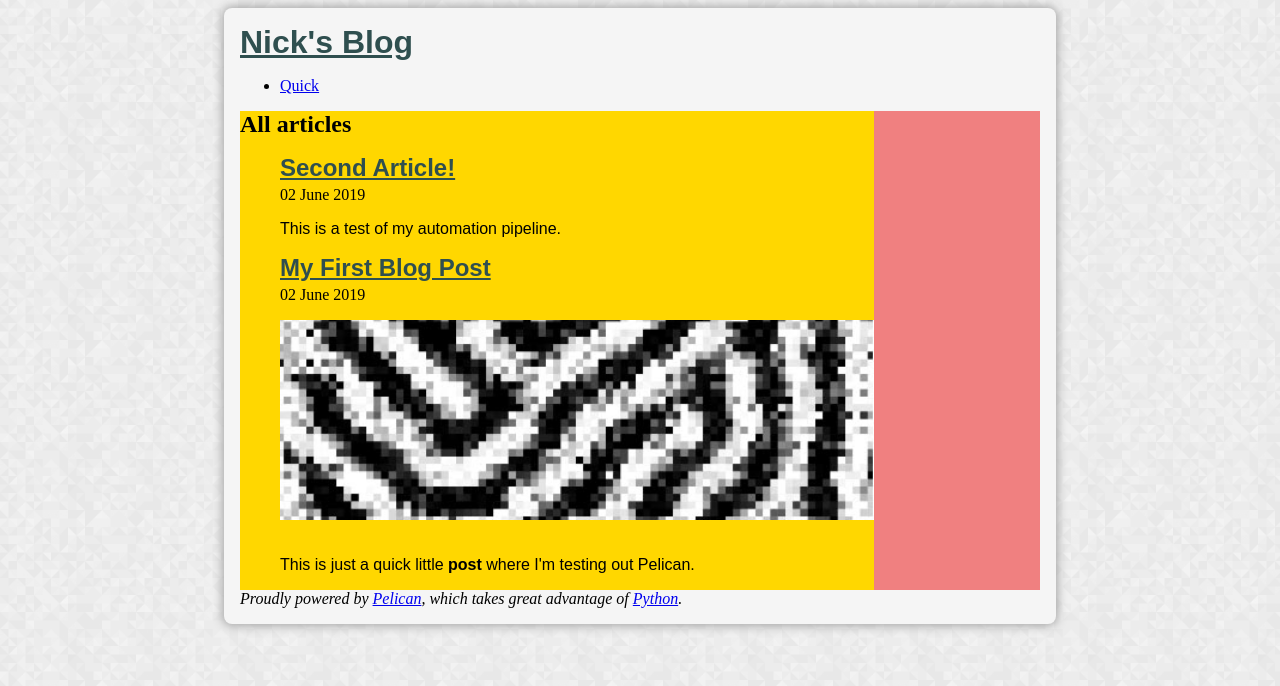
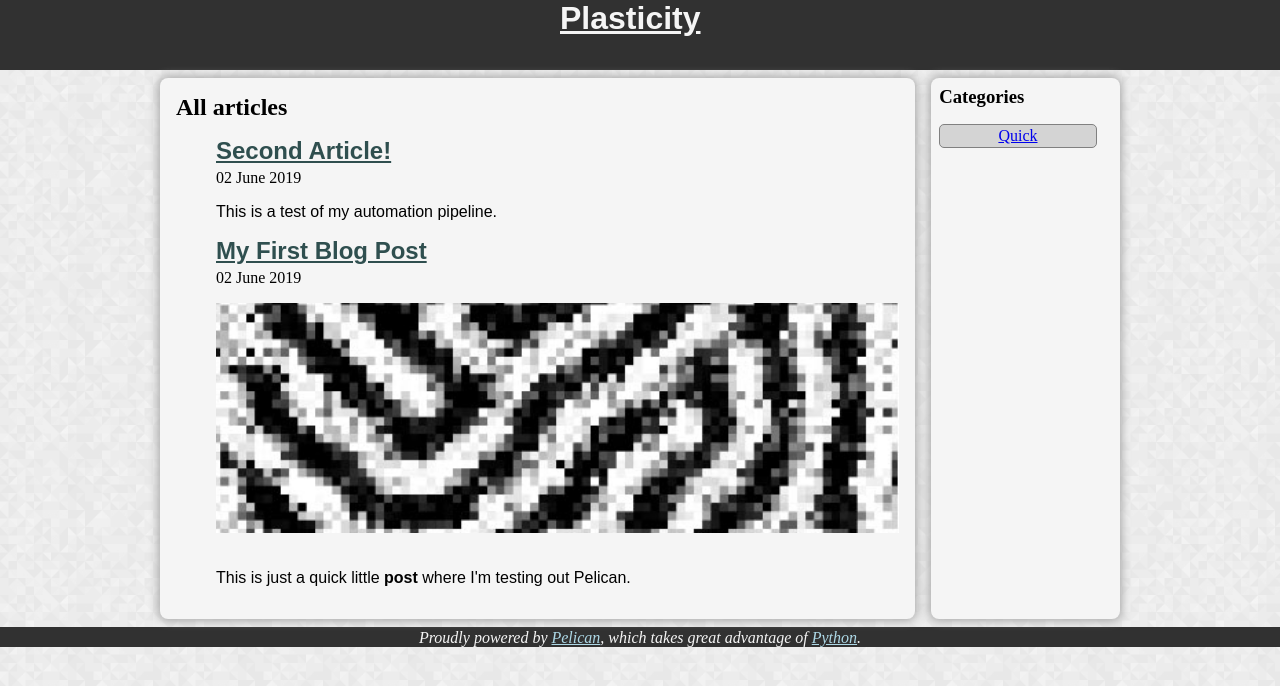
Before and after one commit to N-Onorato/N-Onorato.github.io, a plain HTML site: page index.html in a window 1280 px wide. Drawn offline with Linux system fonts and the light colour scheme.

Commit message:
updated site

```diff
--- a/index.html
+++ b/index.html
@@ -2,24 +2,27 @@
 <html lang="en">
 
 <head>
-  <title>Nick's Blog</title>
-  <base target="_blank" rel="noreferrer">
+      <title>Plasticity</title>
+  <base target="_self" rel="noreferrer">
   <link rel="stylesheet" type="text/css" href="./theme/css/main.css" />
   <meta charset="utf-8" />
+
+    <link rel="stylesheet" type="text/css" href="./theme/css/index.css">
 </head>
 
 <body id="index" class="home">
     <header id="banner" class="body">
-        <h1><a href="./">Nick's Blog <strong></strong></a></h1>
+        <h1><a href="./">Plasticity <strong></strong></a></h1>
       </header><!-- /#banner -->
-      <nav id="menu">
-        <ul>
-            <li><a href="./category/quick.html">Quick</a>
-              </li>
-        </ul>
-      </nav><!-- /#menu -->
 
 <div id="main-grid-container">
+    <nav id="menu">
+        <h3 id="category-title">Categories</h3>
+        <ul>
+                <a href="./category/quick.html"><li>Quick
+                    </li></a>
+        </ul>
+    </nav><!-- /#menu -->
     <section id="content">
         <h2>All articles</h2>
 
--- /dev/null
+++ b/theme/css/article.css
@@ -0,0 +1,11 @@
+#content {
+    margin: .5rem auto;
+    padding: 1rem;
+    max-width: 60rem;
+    min-width: 30rem;
+    min-height: 100%;
+
+    background-color: #f5f5f5;
+    box-shadow: 0 0 10px 2px darkgrey;
+    border-radius: .5rem;
+}
--- /dev/null
+++ b/theme/css/index.css
@@ -0,0 +1,44 @@
+#main-grid-container {
+    display: grid;
+    grid-template-columns: 4fr 1fr;
+    grid-template-rows: auto;
+    grid-gap: 1rem;
+
+}
+
+#content {
+    grid-column-start: 1;
+    grid-row-start: 1;
+    padding: 1rem;
+    background-color: #f5f5f5;
+    box-shadow: 0 0 10px 2px darkgrey;
+    border-radius: .5rem;
+}
+
+#menu {
+    grid-column-start: 2;
+    grid-column-end: 3;
+    grid-row-start: 1;
+    grid-row-end: 2;
+    padding: .5rem;
+    background-color: #f5f5f5;
+    box-shadow: 0 0 10px 2px darkgrey;
+    border-radius: .5rem;
+}
+
+nav ul {
+    padding: 0;
+}
+
+nav ul li {
+    list-style: none;
+    width: 90%;
+    text-align: center;
+    margin: 10px 0;
+    background: #d4d4d4;
+    border-radius: 5px;
+    border-width: 1px;
+    border-color: gray;
+    border-style: solid;
+    padding: 2px 0;
+}
--- a/theme/css/main.css
+++ b/theme/css/main.css
@@ -4,6 +4,10 @@ html {
     background-image: url(../prism_light_tiny.png);
     background-repeat: repeat;
     background-size: 170px 170px;
+    margin: 0;
+}
+
+body {
     margin: 0;
 }
 
@@ -33,16 +37,26 @@ blockquote p {
     font-family: 'Times New Roman', Times, serif
 }
 
-body {
+#banner {
+    width: 100%;
+    height: 70px;
+
+    background-color: rgb(49, 49, 49);
+}
+
+#banner h1 a {
+    display: block;
+    width: 10rem;
+    margin: 0 auto;
+    color: whitesmoke;
+}
+
+#main-grid-container {
     margin: .5rem auto;
-    max-width: 50rem;
+    max-width: 60rem;
     min-width: 30rem;
     min-height: 100%;
-    padding: 1rem;
 
-    background-color: #f5f5f5;
-    box-shadow: 0 0 10px 2px darkgrey;
-    border-radius: .5rem;
 }
 
 .header-image {
@@ -58,23 +72,23 @@ footer time {
     list-style-type: none;
 }
 
+#contentinfo {
+    width: 100%;
+    height: 1rem;
+    margin: 0;
+    padding: 2px 0;
 
-/* Index.html Values */
-#main-grid-container {
-    display: grid;
-    grid-template-columns: 4fr 1fr;
-    grid-template-rows: auto;
-    grid-gap: .5rem;
-    background-color: lightcoral;
+    background-color: rgb(49, 49, 49);;
 }
 
-#content {
-    background: gold;
-    grid-column-start: 1;
-    grid-row-start: 1;
+#contentinfo > address {
+    display: block;
+    width: max-content;
+    margin: 0 auto;
+
+    color: whitesmoke;
 }
 
-#menu {
-    grid-column-start: 2;
-    grid-row-start: 1;
+#contentinfo address a {
+    color: lightblue;
 }
```
Also changed, not shown: archives.html (+4 -10 lines), author/nicholas-onorato.html (+12 -9 lines), authors.html (+4 -10 lines), categories.html (+4 -10 lines), category/quick.html (+12 -9 lines), drafts/GPS-Wont-Rot-Your-Brain.html (+4 -10 lines), my-first-blog-post.html (+4 -10 lines), second-article.html (+4 -10 lines), tags.html (+4 -10 lines).
